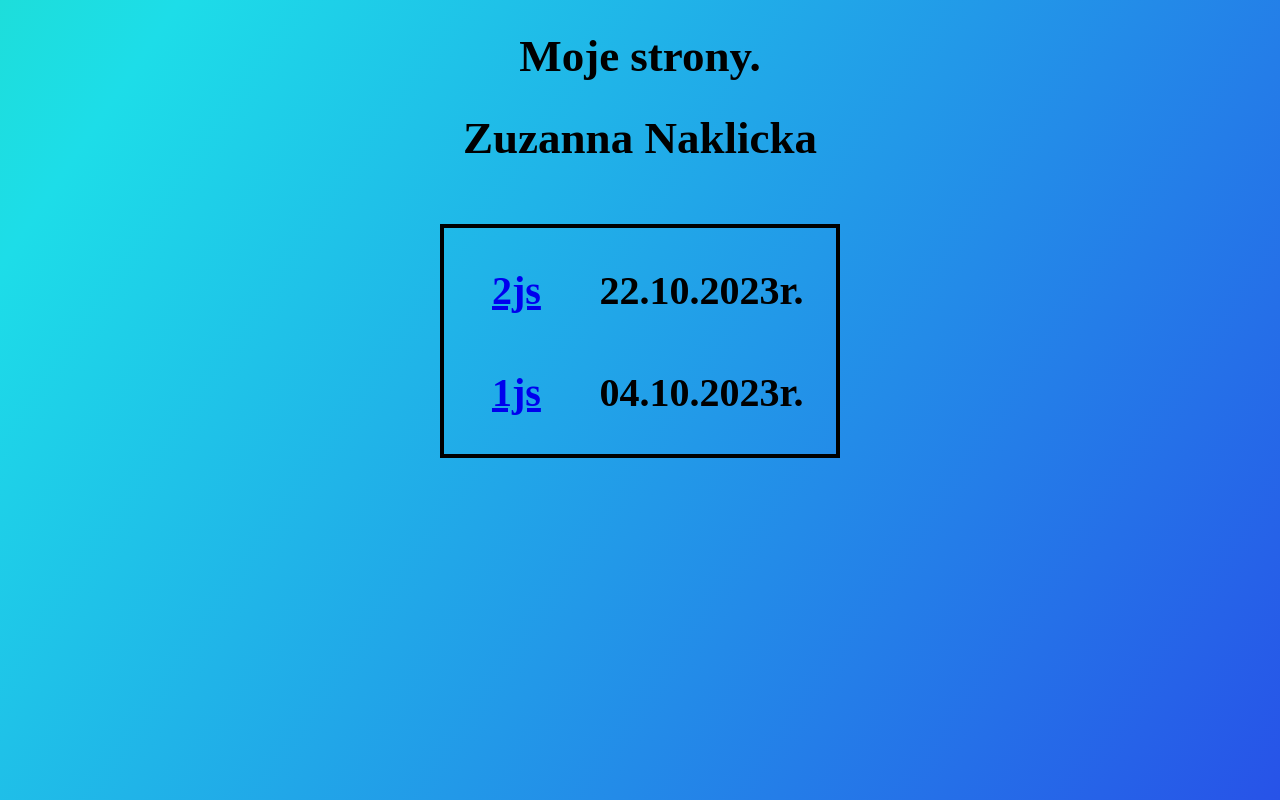
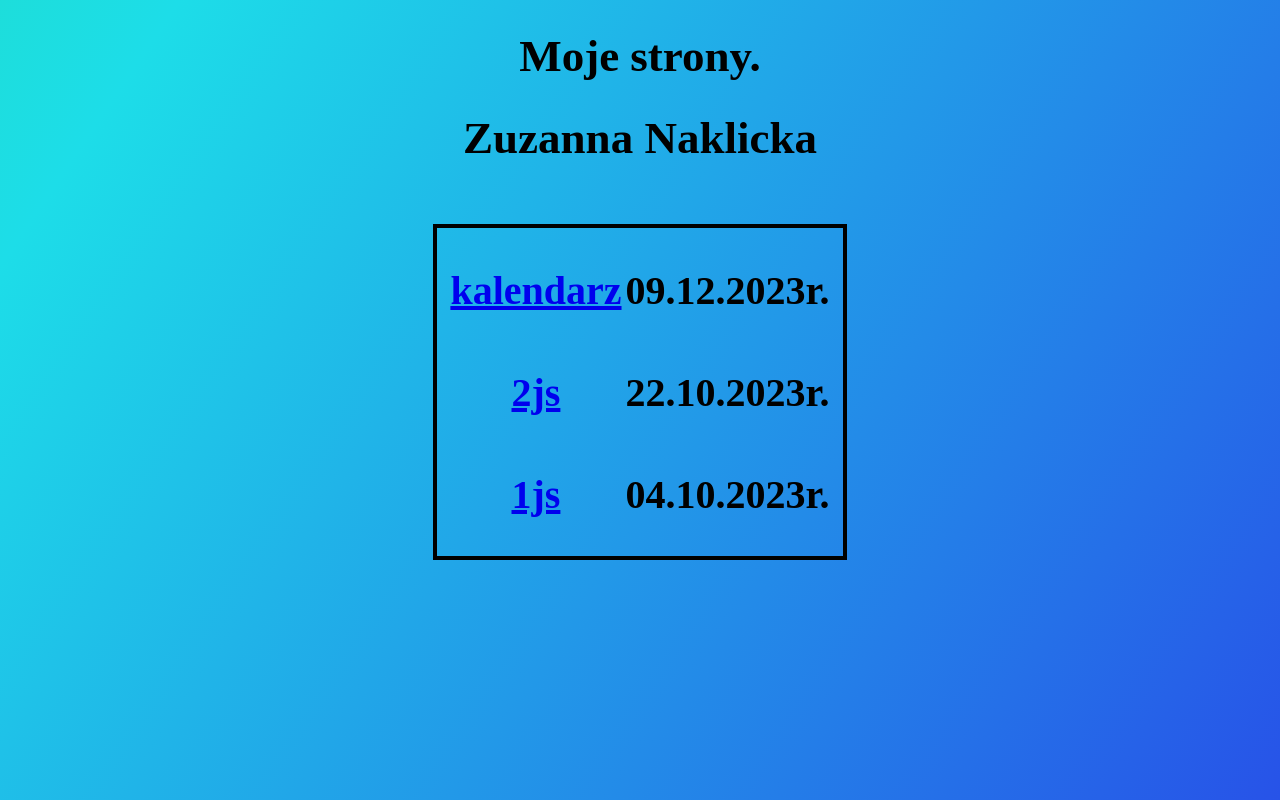
Before and after one commit to ZuzannaNaklik/tp, a plain HTML site: page Wstęp2tp.html in a window 1280 px wide. Drawn offline with Linux system fonts and the light colour scheme.

Commit message:
Update Wstęp2tp.html

```diff
--- a/Wstęp2tp.html
+++ b/Wstęp2tp.html
@@ -53,7 +53,11 @@ background-size: 1000% 1000%;
     <h1 style="text-align: center; font-size: 45px;">Moje strony.</h1>
     <h1 style="text-align: center; font-size: 45px;">Zuzanna Naklicka</h1>
     <table style="margin: auto; margin-top: 60px; padding: 10px; font-size: 40px; border: 4px solid black; ">
-         <tr>
+          <tr>
+          <th><a href=kalendarz.html>kalendarz</a></th>
+         <th>09.12.2023r.</th>
+    </th>
+       </tr> <tr>
           <th><a href=tort.html>2js</a></th>
          <th>22.10.2023r.</th>
     </th>
```
